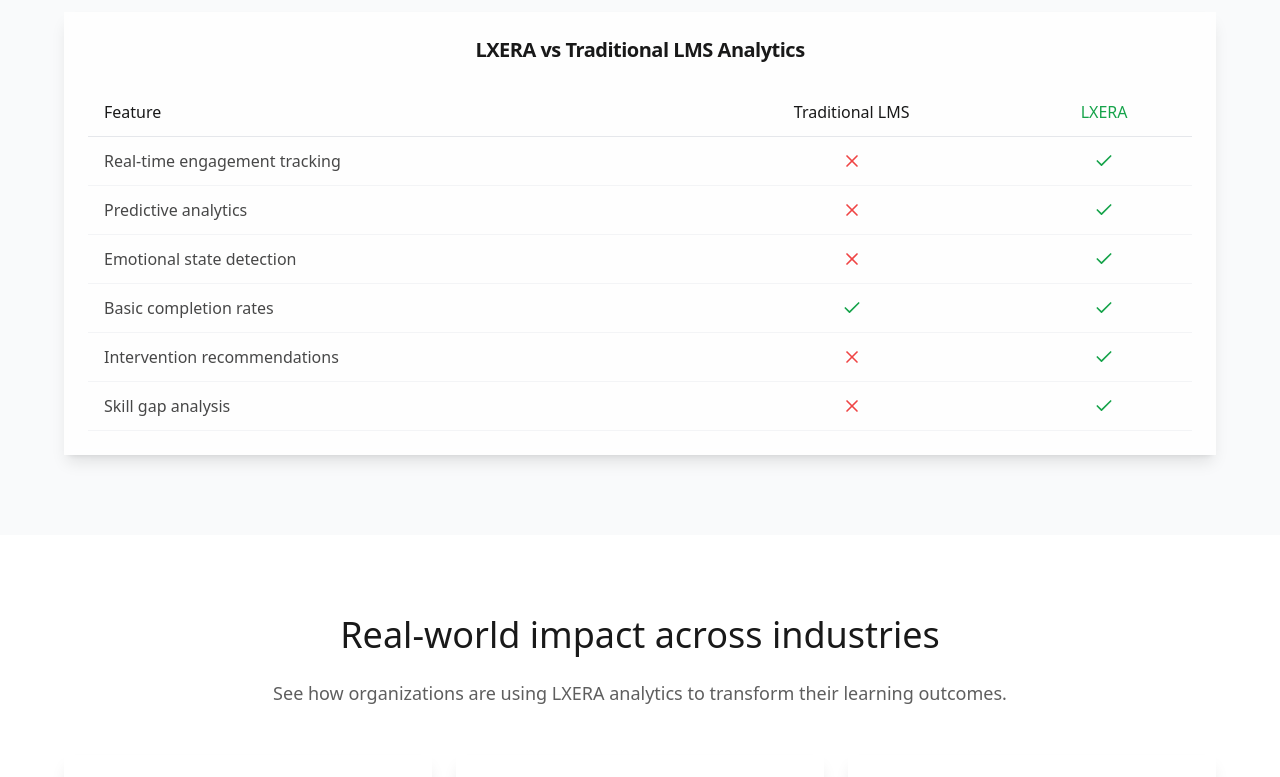
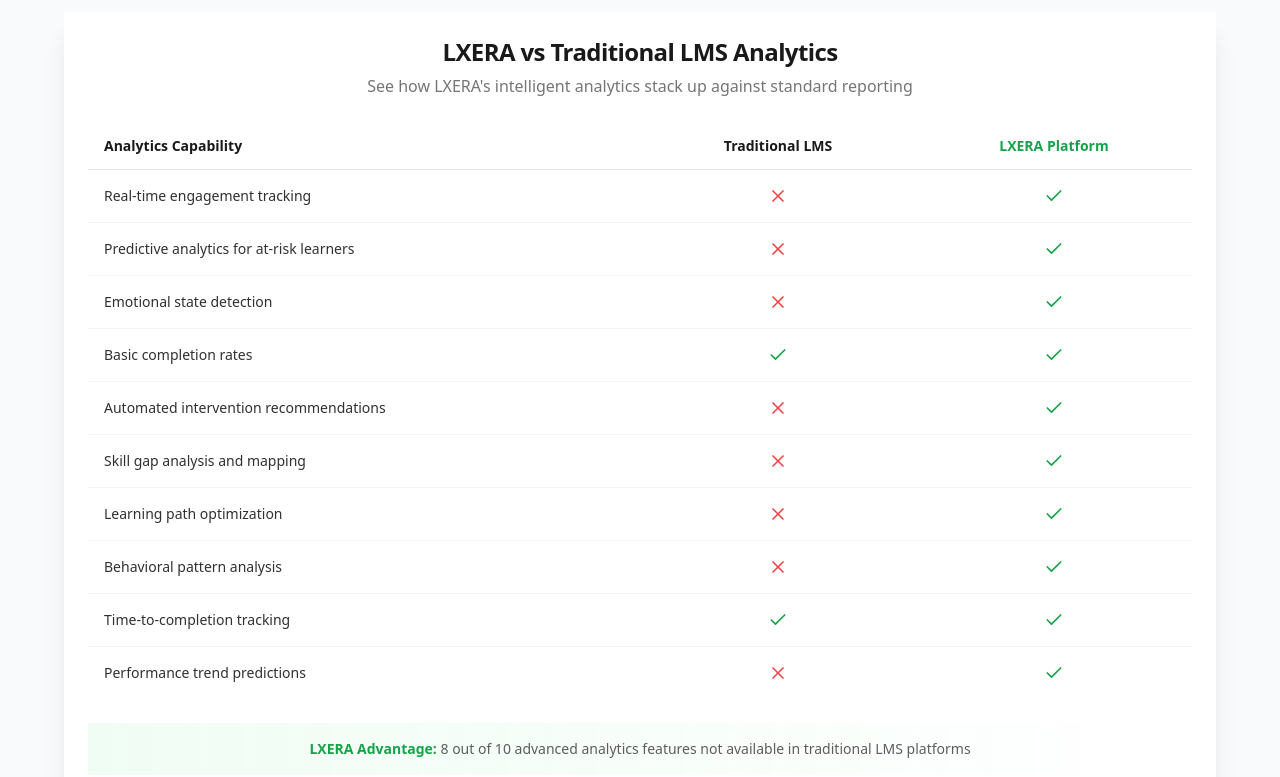
Before and after one commit to kkarakas-lxera/lxera-vision-platform, a React (Vite) app: page /solutions/learning-analytics-insights in a window 1280 px wide. Shown: the part 2900-3677 px from the top of the page. Built offline with nearby package versions, Linux system fonts and the light colour scheme.

Commit message:
Add feature comparison table
Added a feature comparison table to the "Beyond traditional analytics" section on the Learning Analytics & Insights page.

```diff
--- a/src/components/FeatureComparisonTable.tsx
+++ b/src/components/FeatureComparisonTable.tsx
@@ -1,6 +1,14 @@
 
 import { Check, X } from "lucide-react";
 import { Card, CardContent, CardHeader, CardTitle } from "@/components/ui/card";
+import {
+  Table,
+  TableBody,
+  TableCell,
+  TableHead,
+  TableHeader,
+  TableRow,
+} from "@/components/ui/table";
 
 const FeatureComparisonTable = () => {
   const comparisonData = [
@@ -10,7 +18,7 @@ const FeatureComparisonTable = () => {
       lxera: true
     },
     {
-      feature: "Predictive analytics",
+      feature: "Predictive analytics for at-risk learners",
       traditional: false,
       lxera: true
     },
@@ -25,56 +33,93 @@ const FeatureComparisonTable = () => {
       lxera: true
     },
     {
-      feature: "Intervention recommendations",
+      feature: "Automated intervention recommendations",
       traditional: false,
       lxera: true
     },
     {
-      feature: "Skill gap analysis",
+      feature: "Skill gap analysis and mapping",
+      traditional: false,
+      lxera: true
+    },
+    {
+      feature: "Learning path optimization",
+      traditional: false,
+      lxera: true
+    },
+    {
+      feature: "Behavioral pattern analysis",
+      traditional: false,
+      lxera: true
+    },
+    {
+      feature: "Time-to-completion tracking",
+      traditional: true,
+      lxera: true
+    },
+    {
+      feature: "Performance trend predictions",
       traditional: false,
       lxera: true
     }
   ];
 
   return (
-    <Card className="border-0 bg-white/80 backdrop-blur-sm shadow-lg">
-      <CardHeader className="text-center">
-        <CardTitle className="text-xl font-semibold text-business-black">
+    <Card className="border-0 bg-white/90 backdrop-blur-sm shadow-xl">
+      <CardHeader className="text-center pb-6">
+        <CardTitle className="text-2xl font-semibold text-business-black">
           LXERA vs Traditional LMS Analytics
         </CardTitle>
+        <p className="text-business-black/60 mt-2">
+          See how LXERA's intelligent analytics stack up against standard reporting
+        </p>
       </CardHeader>
       <CardContent>
-        <div className="overflow-x-auto">
-          <table className="w-full">
-            <thead>
-              <tr className="border-b border-gray-200">
-                <th className="text-left py-3 px-4 font-medium text-business-black">Feature</th>
-                <th className="text-center py-3 px-4 font-medium text-business-black">Traditional LMS</th>
-                <th className="text-center py-3 px-4 font-medium text-green-600">LXERA</th>
-              </tr>
-            </thead>
-            <tbody>
-              {comparisonData.map((row, index) => (
-                <tr key={index} className="border-b border-gray-100 hover:bg-gray-50/50">
-                  <td className="py-3 px-4 text-business-black/80">{row.feature}</td>
-                  <td className="py-3 px-4 text-center">
-                    {row.traditional ? (
-                      <Check className="w-5 h-5 text-green-600 mx-auto" />
-                    ) : (
-                      <X className="w-5 h-5 text-red-500 mx-auto" />
-                    )}
-                  </td>
-                  <td className="py-3 px-4 text-center">
-                    {row.lxera ? (
-                      <Check className="w-5 h-5 text-green-600 mx-auto" />
-                    ) : (
-                      <X className="w-5 h-5 text-red-500 mx-auto" />
-                    )}
-                  </td>
-                </tr>
-              ))}
-            </tbody>
-          </table>
+        <Table>
+          <TableHeader>
+            <TableRow className="border-gray-200">
+              <TableHead className="text-left font-semibold text-business-black w-1/2">
+                Analytics Capability
+              </TableHead>
+              <TableHead className="text-center font-semibold text-business-black w-1/4">
+                Traditional LMS
+              </TableHead>
+              <TableHead className="text-center font-semibold text-green-600 w-1/4">
+                LXERA Platform
+              </TableHead>
+            </TableRow>
+          </TableHeader>
+          <TableBody>
+            {comparisonData.map((row, index) => (
+              <TableRow key={index} className="border-gray-100 hover:bg-gray-50/50">
+                <TableCell className="font-medium text-business-black/90 py-4">
+                  {row.feature}
+                </TableCell>
+                <TableCell className="text-center py-4">
+                  {row.traditional ? (
+                    <div className="flex items-center justify-center">
+                      <Check className="w-5 h-5 text-green-600" />
+                    </div>
+                  ) : (
+                    <div className="flex items-center justify-center">
+                      <X className="w-5 h-5 text-red-500" />
+                    </div>
+                  )}
+                </TableCell>
+                <TableCell className="text-center py-4">
+                  <div className="flex items-center justify-center">
+                    <Check className="w-5 h-5 text-green-600" />
+                  </div>
+                </TableCell>
+              </TableRow>
+            ))}
+          </TableBody>
+        </Table>
+
+        <div className="mt-6 p-4 bg-gradient-to-r from-green-50 to-emerald-50 rounded-lg">
+          <p className="text-sm text-business-black/70 text-center">
+            <strong className="text-green-600">LXERA Advantage:</strong> 8 out of 10 advanced analytics features not available in traditional LMS platforms
+          </p>
         </div>
       </CardContent>
     </Card>
```
